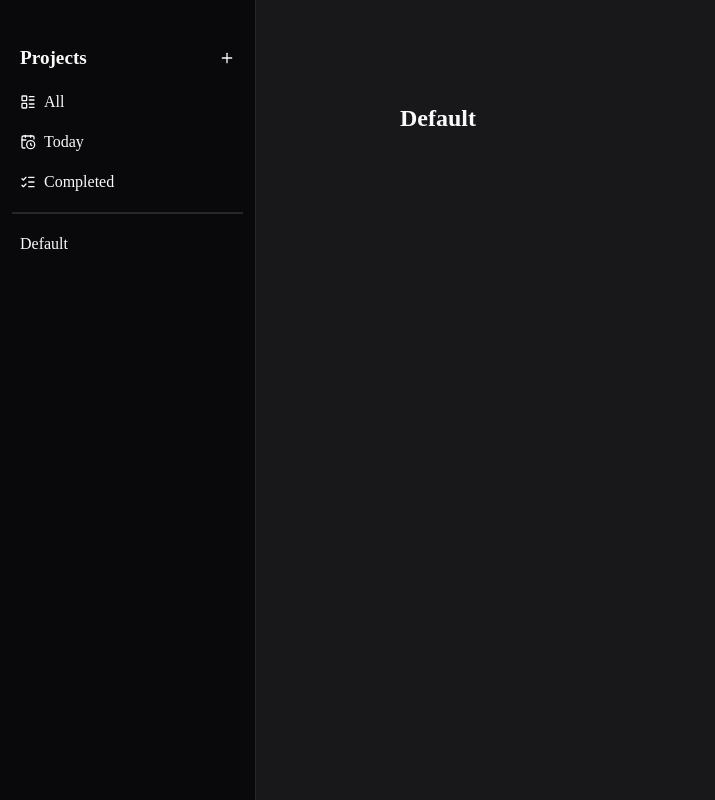
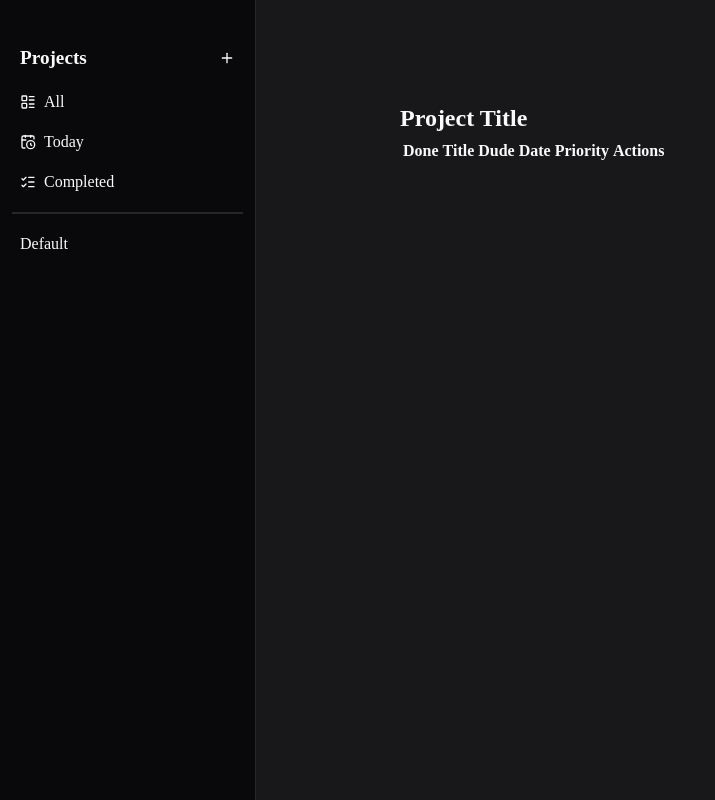
Before and after one commit to adrxan/todo-list, a website built with webpack: page src/index.html in a window 1280 px wide. Shown: the whole page, without its empty margins (0-715 px from the left). Built offline with nearby package versions, Linux system fonts and the light colour scheme.

Commit message:
Replace tasks container div with tasks table in index.html

```diff
--- a/src/index.html
+++ b/src/index.html
@@ -20,7 +20,18 @@
             </aside>
             <main id="main-container">
                 <h2 id="project-title">Project Title</h2>
-                <div id="tasks-container"></div>
+                <table id="tasks-table">
+                    <thead>
+                        <tr>
+                            <th>Done</th>
+                            <th>Title</th>
+                            <th>Dude Date</th>
+                            <th>Priority</th>
+                            <th>Actions</th>
+                        </tr>
+                    </thead>
+                    <tbody id="tasks-table-body"></tbody>
+                </table>
             </main>
         </div>
     </body>
```
